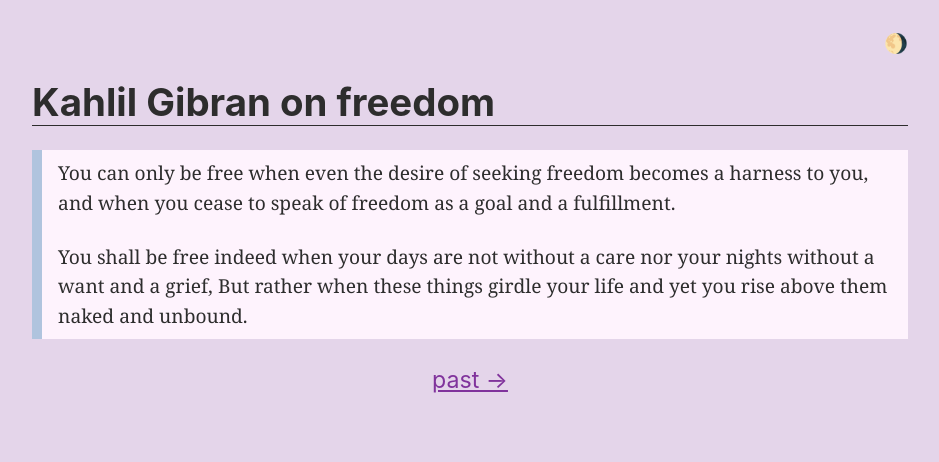
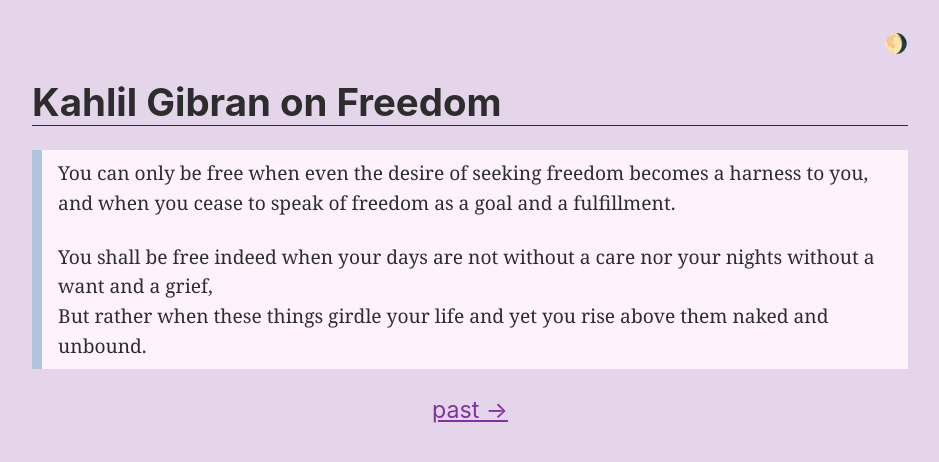
Before and after one commit to dglauber1/dglauber1.github.io, a Jekyll site: the page built from index.md, in a window 1280 px wide. Shown: the top 462 px of the page, without its empty margins (170-1109 px from the left). Built offline with Jekyll 4.4.1, drawn with Linux system fonts in a browser that asks for light colours.

```diff
--- a/index.md
+++ b/index.md
@@ -1,6 +1,6 @@
 ---
 prev-musing: missing-hiccup
-title: Kahlil Gibran on freedom
+title: Kahlil Gibran on Freedom
 time: 🌖
 ---
 > You can only be free when even the
```
